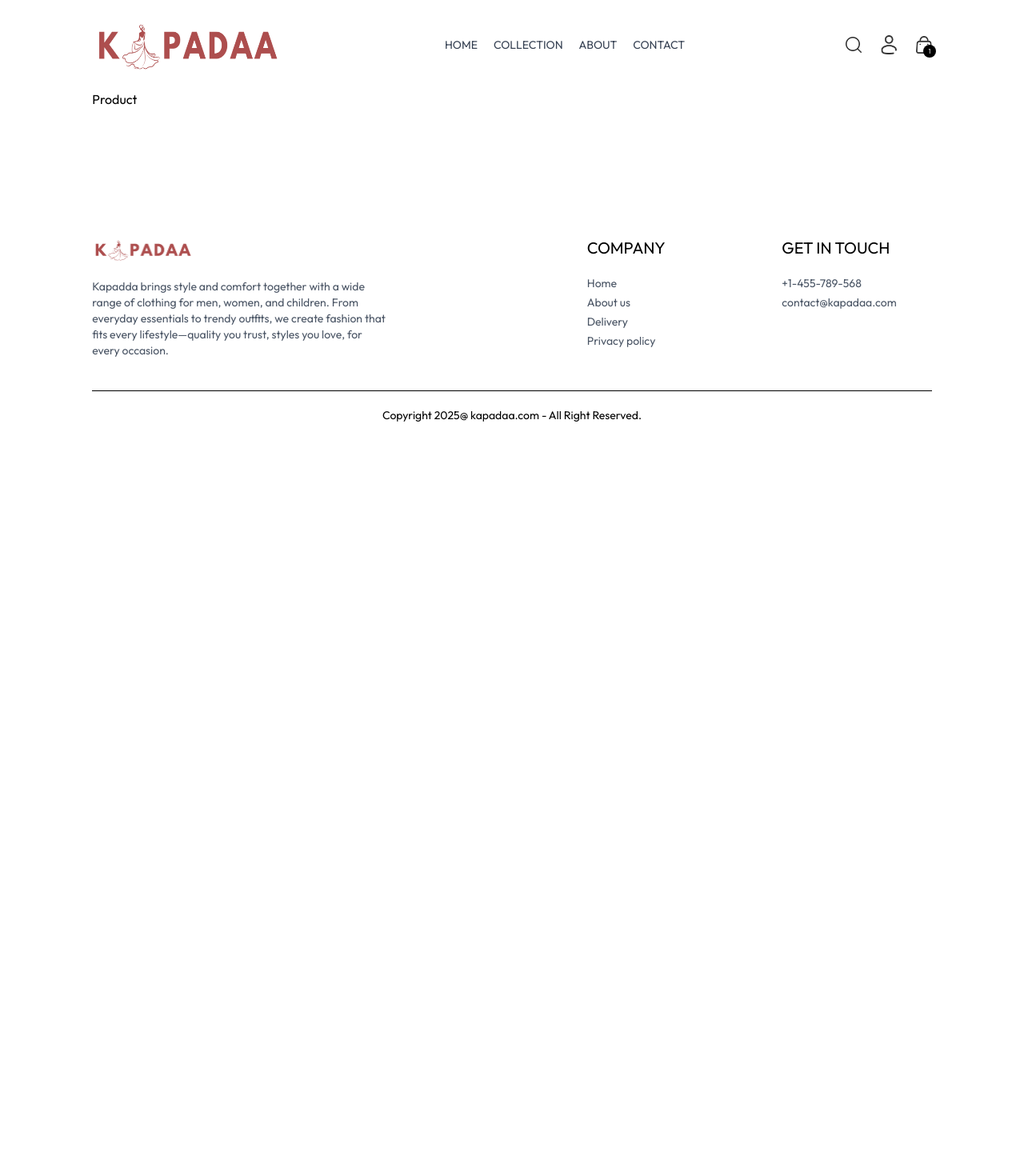
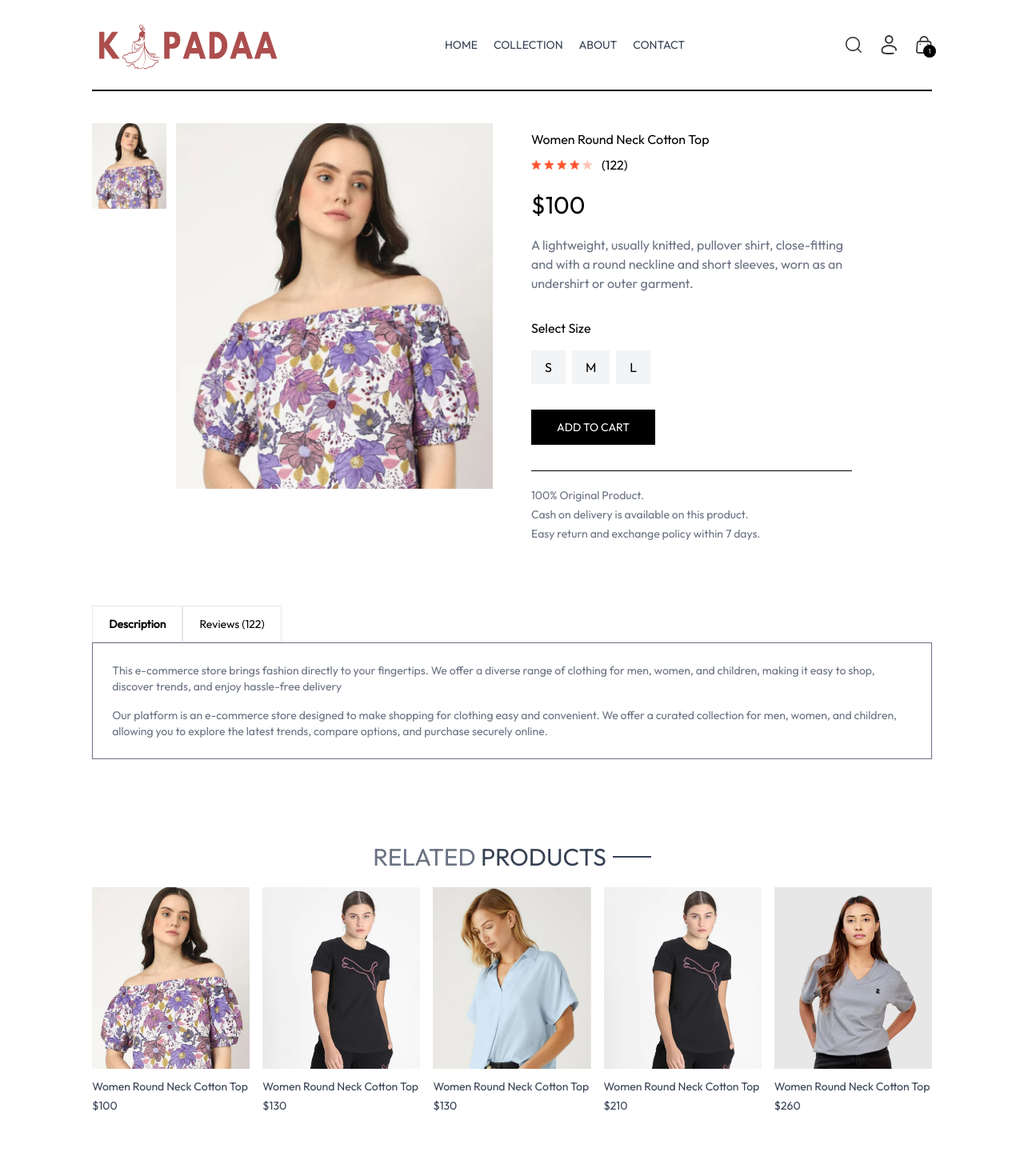
Before and after one commit to devCodeUp03/kapada-frontend, a React (Vite) app: page /product/aaaaa in a window 1280 px wide. Shown: the top 1470 px of the page at 80% size. Before the commit the page ends 800 px from the top, so only its background shows below. Built offline with nearby package versions, Linux system fonts and the light colour scheme.

Commit message:
created a page for an individual product

```diff
--- a/src/App.jsx
+++ b/src/App.jsx
@@ -23,7 +23,7 @@
         <Route path="/collection" element={<Collection />} />
         <Route path="/about" element={<About />} />
         <Route path="/contact" element={<Contact />} />
-        <Route path="/product/:produdId" element={<Product />} />
+        <Route path="/product/:productId" element={<Product />} />
         <Route path="/cart" element={<Cart />} />
         <Route path="/login" element={<Login />} />
         <Route path="/orders" element={<Orders />} />
--- /dev/null
+++ b/src/components/RelatedProducts.jsx
@@ -0,0 +1,37 @@
+import React, { useContext, useEffect, useState } from 'react'
+import { ShopContext } from '../context/ShopContext'
+import Title from './Title';
+import ProductItem from './ProductItem';
+
+const RelatedProducts = ({category, subCategory}) => {
+    const {products} = useContext(ShopContext);
+
+    const [related, setRelated] = useState([]);
+    useEffect(()=> {
+        if(products.length > 0) {
+            let productsCopy = products.slice();
+            productsCopy = productsCopy.filter((item) => category == item.category);
+            productsCopy = productsCopy.filter((item) => item.subCategory === subCategory);
+            setRelated(productsCopy.slice(0, 5));
+        }
+
+    }, [products])
+
+  return (
+    <div className='my-24'>
+       <div className='text-center text-3xl py-2'>
+       <Title text1={"RELATED"} text2={"PRODUCTS"}/>
+
+
+       </div>
+       <div className='grid grid-cols-2 sm:grid-cols-3 md:grid-cols-4 lg:grid-cols-5 gap-4 gap-y-6'>
+       {
+        related.map((item, idx) => <ProductItem key={idx} id={item._id} name={item.name} price={item.price} image={item.image}/>)
+       }
+
+       </div>
+    </div>
+  )
+}
+
+export default RelatedProducts
--- a/src/index.css
+++ b/src/index.css
@@ -15,6 +15,10 @@
   font-style: normal;
 }
 
+::-webkit-scrollbar {
+    display: none;
+}
+
 @media (max-width: 767px) {
     a.active {
         color: white;
--- a/src/pages/Product.jsx
+++ b/src/pages/Product.jsx
@@ -1,9 +1,125 @@
-import React from 'react'
+import React, { useContext, useEffect, useState } from "react";
+import { useParams } from "react-router-dom";
+import { ShopContext } from "../context/ShopContext";
+import { assets } from "../assets/frontend_assets/assets";
+import RelatedProducts from "../components/RelatedProducts";
 
 const Product = () => {
-  return (
-    <div>Product</div>
-  )
-}
+  const { productId } = useParams();
+  const { products, currency } = useContext(ShopContext);
+  const [image, setImage] = useState("");
+  const [size, setSize] = useState("");
 
-export default Product
+  const [product, setProduct] = useState(false);
+  useEffect(() => {
+    setProduct(
+      products.find((product) => {
+        if (product._id === productId) {
+          setImage(product.image[0]);
+          return product;
+        }
+      })
+    );
+  }, [productId]);
+
+
+  return product ? (
+    <div className="border-t-2 pt-10 transition-opacity ease-in duration-500 opacity-100">
+      {/* product data */}
+      <div className="flex gap-12 flex-col sm:flex-row">
+        {/* product images */}
+        <div className="flex-1 flex flex-col-reverse gap-3 sm:flex-row">
+          <div className="flex sm:flex-col overflow-x-auto sm:overflow-y-scroll justify-between sm:justify-normal sm:w-[18.7%] w-full">
+            {product.image.map((item, idx) => {
+              return (
+                <img
+                  onClick={() => setImage(item)}
+                  src={item}
+                  key={idx}
+                  className="s-[24%] sm:w-full sm:mb-3 flex-shrink-0 cursor-pointer"
+                />
+              );
+            })}
+          </div>
+          <div className="w-full sm:w-[80%] ">
+            <img className="w-full h-auto" src={image} alt="" />
+          </div>
+        </div>
+        {/* product info */}
+        <div className="flex-1">
+          <h1 className="font-medium text--2xl mt-2 ">{product.name}</h1>
+          <div className="flex items-center gap-1 mt-2">
+            <img src={assets.star_icon} alt="" className="w-3 5" />
+            <img src={assets.star_icon} alt="" className="w-3 5" />
+            <img src={assets.star_icon} alt="" className="w-3 5" />
+            <img src={assets.star_icon} alt="" className="w-3 5" />
+            <img src={assets.star_dull_icon} alt="" className="w-3 5" />
+            <p className="pl-2">(122)</p>
+          </div>
+          <p className="mt-5 text-3xl font-medium">
+            {currency}
+            {product.price}
+          </p>
+          <p className="mt-5 text-gray-500 md:w-4/5">{product.description}</p>
+          <div className="flex flex-col gap-4 my-8">
+            <p>Select Size</p>
+            <div className="flex gap-2">
+              {product.sizes.map((item, idx) => (
+                <button
+                  onClick={() => setSize(item)}
+                  className={`border border-gray-100 py-2 px-4 bg-gray-100 ${
+                    item === size ? "border-orange-500" : ""
+                  } cursor-pointer`}
+                  key={idx}
+                >
+                  {item}
+                </button>
+              ))}
+            </div>
+          </div>
+          <button className="bg-black text-white px-8 py-3 text-sm active:bg-gray-700 cursor-pointer">
+            ADD TO CART
+          </button>
+          <hr className="mt-8 sm:w-4/5" />
+          <div className="text-sm text-gray-500 mt-5 flex flex-col gap-1">
+            <p>100% Original Product.</p>
+            <p>Cash on delivery is available on this product.</p>
+            <p>Easy return and exchange policy within 7 days.</p>
+          </div>
+        </div>
+      </div>
+      {/* description & review */}
+      <div className="mt-20">
+        <div className="flex ">
+          <b className="border px-5 py-3 text-sm border-gray-200">
+            Description
+          </b>
+          <p className="border px-5 py-3 text-sm border-gray-200">
+            Reviews (122)
+          </p>
+        </div>
+        <div className="flex flex-col gap-4 border px-6 py-6 text-sm text-gray-500">
+          <p>
+            This e-commerce store brings fashion directly to your fingertips. We
+            offer a diverse range of clothing for men, women, and children,
+            making it easy to shop, discover trends, and enjoy hassle-free
+            delivery
+          </p>
+          <p>
+            Our platform is an e-commerce store designed to make shopping for
+            clothing easy and convenient. We offer a curated collection for men,
+            women, and children, allowing you to explore the latest trends,
+            compare options, and purchase securely online.
+          </p>
+        </div>
+      </div>
+      {/* related products */}
+
+      <RelatedProducts category={product.category} subCategory={product.subCategory} />
+    </div>
+  ) : (
+    <div className="opacity-0"></div>
+  );
+};
+
+export default Product;
```
